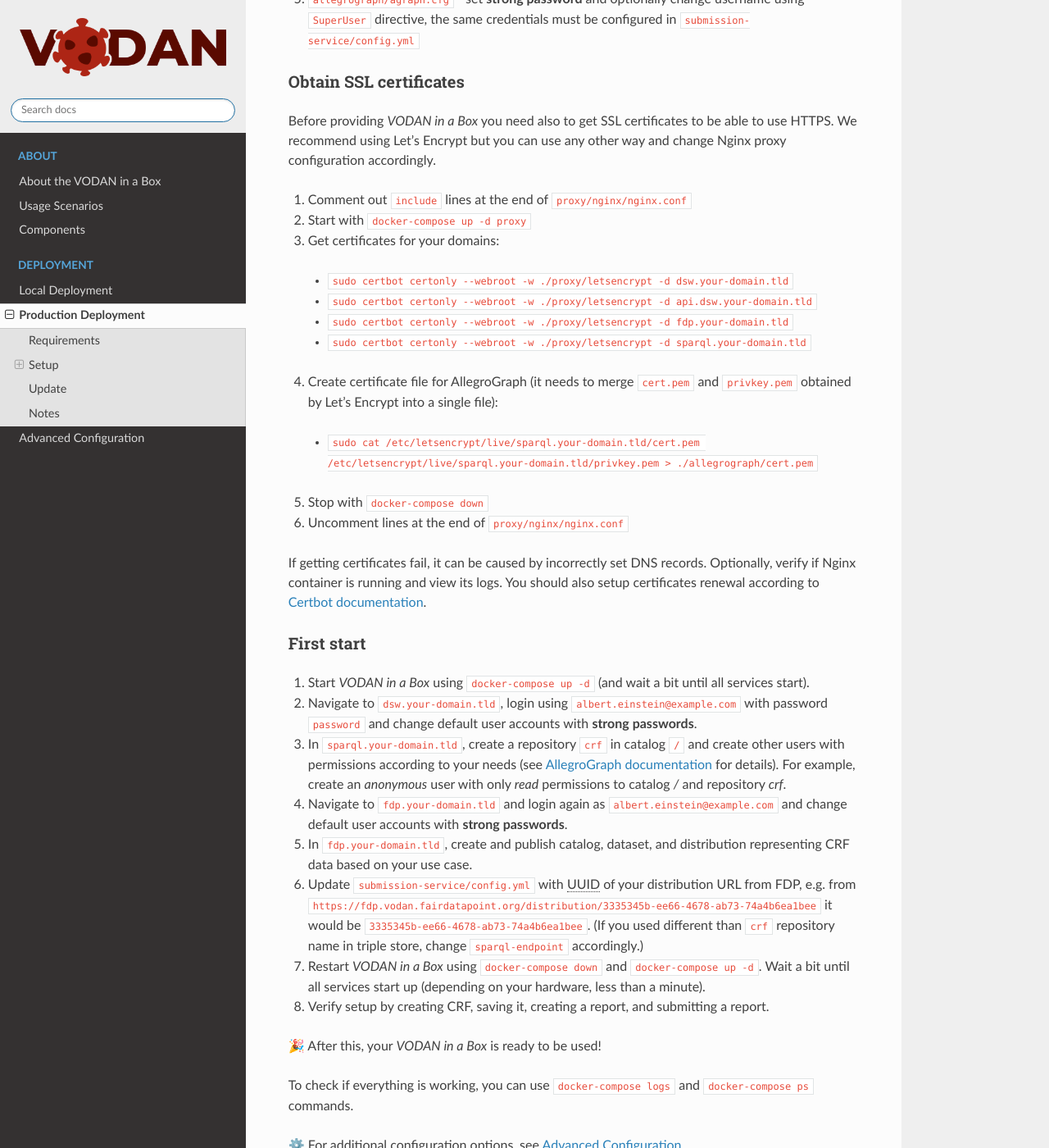
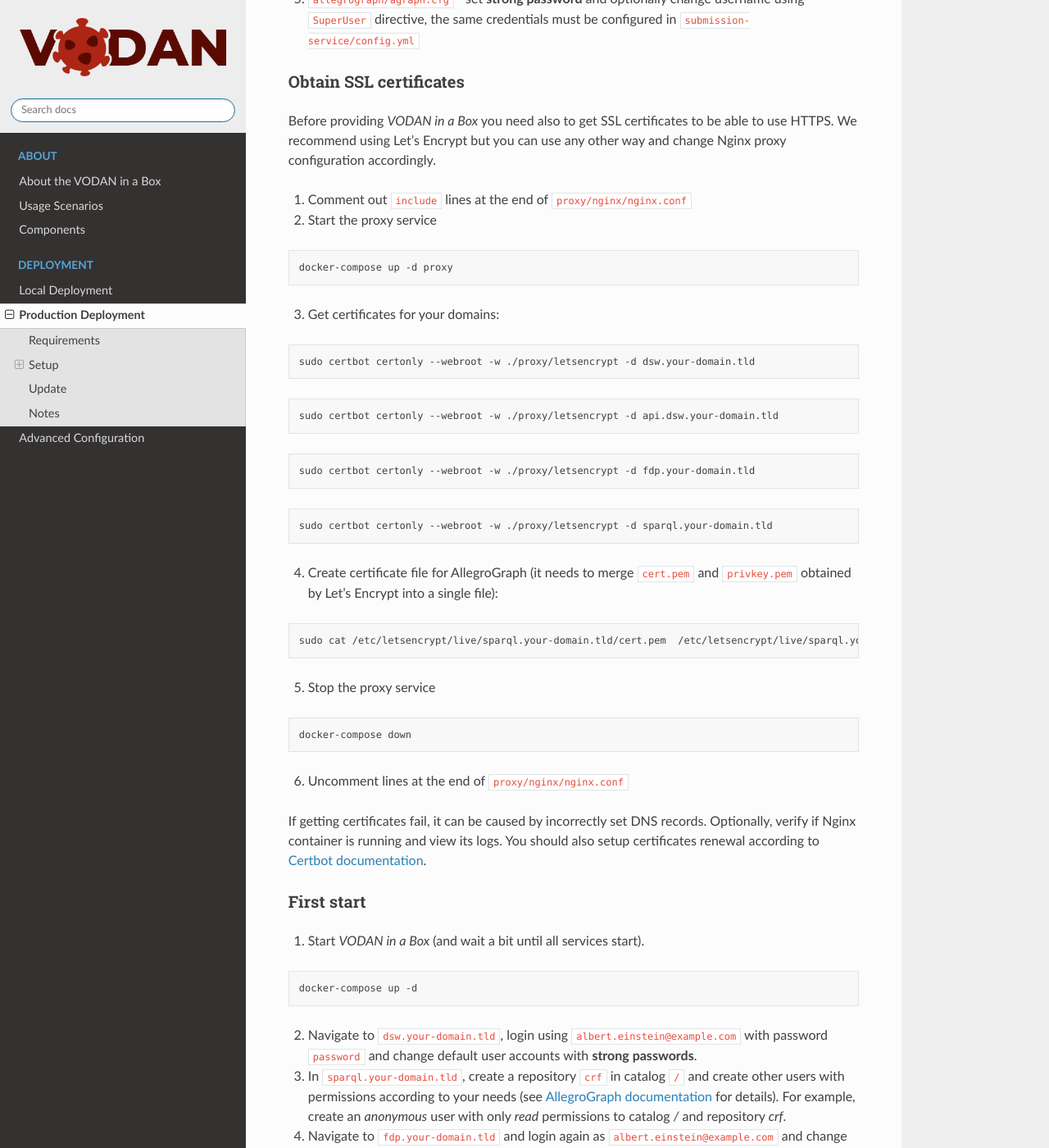
Before and after one commit to VODAN-Tech/docs, a Sphinx documentation site: the page built from docs/deployment/production-deployment.rst, in a window 1280 px wide and 1400 px high, scrolled down 1149 px. Shown: the whole window at 82% size. Built offline with Sphinx 7.4.7 and the Read the Docs theme 2.0.0, drawn with Linux system fonts in a browser that asks for light colours; some of the changed text lies outside the part shown.

Commit message:
Add copyable commands

```diff
--- a/docs/conf.py
+++ b/docs/conf.py
@@ -28,6 +28,7 @@
 # extensions coming with Sphinx (named 'sphinx.ext.*') or your custom
 # ones.
 extensions = [
+    'sphinx_copybutton'
 ]
 
 # Add any paths that contain templates here, relative to this directory.
--- a/docs/deployment/production-deployment.rst
+++ b/docs/deployment/production-deployment.rst
@@ -49,19 +49,42 @@
 Before providing *VODAN in a Box* you need also to get SSL certificates to be able to use HTTPS. We recommend using Let's Encrypt but you can use any other way and change Nginx proxy configuration accordingly.
 
 1. Comment out ``include`` lines at the end of ``proxy/nginx/nginx.conf``
-2. Start with ``docker-compose up -d proxy``
+2. Start the proxy service
+
+.. code-block:: shell
+
+  docker-compose up -d proxy
+
 3. Get certificates for your domains:
 
-  - ``sudo certbot certonly --webroot -w ./proxy/letsencrypt -d dsw.your-domain.tld``
-  - ``sudo certbot certonly --webroot -w ./proxy/letsencrypt -d api.dsw.your-domain.tld``
-  - ``sudo certbot certonly --webroot -w ./proxy/letsencrypt -d fdp.your-domain.tld``
-  - ``sudo certbot certonly --webroot -w ./proxy/letsencrypt -d sparql.your-domain.tld``
+.. code-block:: shell
+
+  sudo certbot certonly --webroot -w ./proxy/letsencrypt -d dsw.your-domain.tld
+
+.. code-block:: shell
+
+  sudo certbot certonly --webroot -w ./proxy/letsencrypt -d api.dsw.your-domain.tld
+
+.. code-block:: shell
+
+  sudo certbot certonly --webroot -w ./proxy/letsencrypt -d fdp.your-domain.tld
+
+.. code-block:: shell
+
+  sudo certbot certonly --webroot -w ./proxy/letsencrypt -d sparql.your-domain.tld
 
 4. Create certificate file for AllegroGraph (it needs to merge ``cert.pem`` and ``privkey.pem`` obtained by Let's Encrypt into a single file):
 
-  - ``sudo cat /etc/letsencrypt/live/sparql.your-domain.tld/cert.pem  /etc/letsencrypt/live/sparql.your-domain.tld/privkey.pem > ./allegrograph/cert.pem``
+.. code-block:: shell
 
-5. Stop with ``docker-compose down``
+  sudo cat /etc/letsencrypt/live/sparql.your-domain.tld/cert.pem  /etc/letsencrypt/live/sparql.your-domain.tld/privkey.pem > ./allegrograph/cert.pem
+
+5. Stop the proxy service
+
+.. code-block:: shell
+
+  docker-compose down
+
 6. Uncomment lines at the end of ``proxy/nginx/nginx.conf``
 
 If getting certificates fail, it can be caused by incorrectly set DNS records. Optionally, verify if Nginx container is running and view its logs. You should also setup certificates renewal according to `Certbot documentation <https://certbot.eff.org/docs/using.html#renewing-certificates>`_.
@@ -69,13 +92,24 @@
 First start
 -----------
 
-1. Start *VODAN in a Box* using ``docker-compose up -d`` (and wait a bit until all services start).
+1. Start *VODAN in a Box* (and wait a bit until all services start).
+
+.. code-block:: shell
+
+   docker-compose up -d
+
 2. Navigate to ``dsw.your-domain.tld``, login using ``albert.einstein@example.com`` with password ``password`` and change default user accounts with **strong passwords**.
 3. In ``sparql.your-domain.tld``, create a repository ``crf`` in catalog ``/`` and create other users with permissions according to your needs (see `AllegroGraph documentation <https://franz.com/agraph/support/documentation/current/managing-users.html#Managing-users-with-AGWebView:-general-comments>`_ for details). For example, create an *anonymous* user with only *read* permissions to catalog */* and repository *crf*.
 4. Navigate to ``fdp.your-domain.tld`` and login again as ``albert.einstein@example.com`` and change default user accounts with **strong passwords**.
 5. In ``fdp.your-domain.tld``, create and publish catalog, dataset, and distribution representing CRF data based on your use case.
 6. Update ``submission-service/config.yml`` with :abbr:`UUID (Universally Unique Identifier)` of your distribution URL from FDP, e.g. from ``https://fdp.vodan.fairdatapoint.org/distribution/3335345b-ee66-4678-ab73-74a4b6ea1bee`` it would be ``3335345b-ee66-4678-ab73-74a4b6ea1bee``. (If you used different than ``crf`` repository name in triple store, change ``sparql-endpoint`` accordingly.)
-7. Restart *VODAN in a Box* using ``docker-compose down`` and ``docker-compose up -d``. Wait a bit until all services start up (depending on your hardware, less than a minute).
+7. Restart *VODAN in a Box* and wait a bit until all services start up (depending on your hardware, less than a minute).
+
+.. code-block:: shell
+
+   docker-compose down
+   docker-compose up -d
+
 8. Verify setup by creating CRF, saving it, creating a report, and submitting a report.
 
 🎉 After this, your *VODAN in a Box* is ready to be used!
--- a/docs/requirements.txt
+++ b/docs/requirements.txt
@@ -1,2 +1,3 @@
 sphinx>=3.0
 sphinx_rtd_theme
+sphinx-copybutton
```
